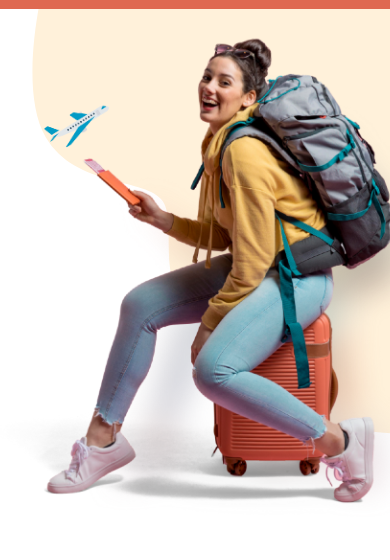
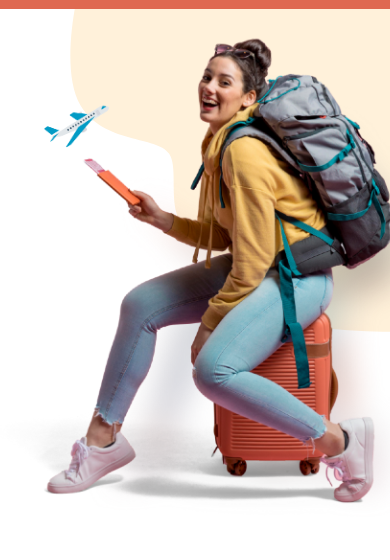
Before and after one commit to KarMint26/Travello-TravellingWebsite, a website: page index.html in a window 390 px wide. Shown: the part 43-603 px from the top of the page. Drawn offline with Linux system fonts and the light colour scheme; a web font is replaced by a local one.

Commit message:
Update Mobile Responsive

```diff
--- a/index.html
+++ b/index.html
@@ -210,7 +210,7 @@
           class="relative -z-[5] hidden md:bottom-[17rem] md:left-[11.5rem] md:inline-block md:w-[7rem] lg:bottom-[30rem] lg:left-[19.5rem] lg:w-[10rem]"
         />
         <div
-          class="rightop-bg absolute -right-24 -top-[4.5rem] -z-10 md:w-[28rem] lg:w-[38rem]"
+          class="rightop-bg absolute -right-[2rem] -top-[4.5rem] -z-10 w-[20rem] md:-right-24 md:-top-[4.5rem] md:w-[28rem] lg:w-[38rem]"
         >
           <img src="assets/hero/Decore.svg" alt="decore-2" />
         </div>
```
Also changed, not shown: dist/css/styles.css.
